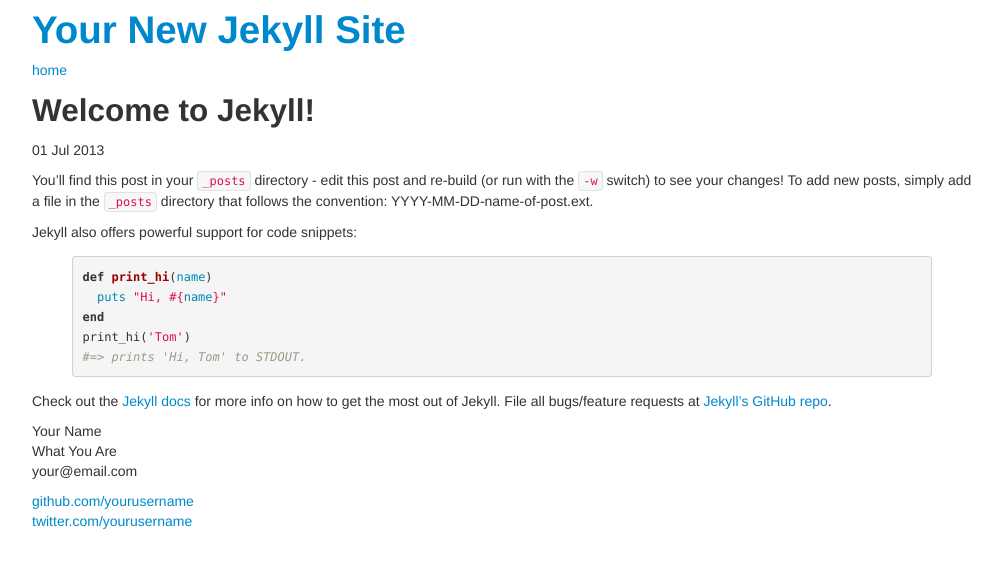
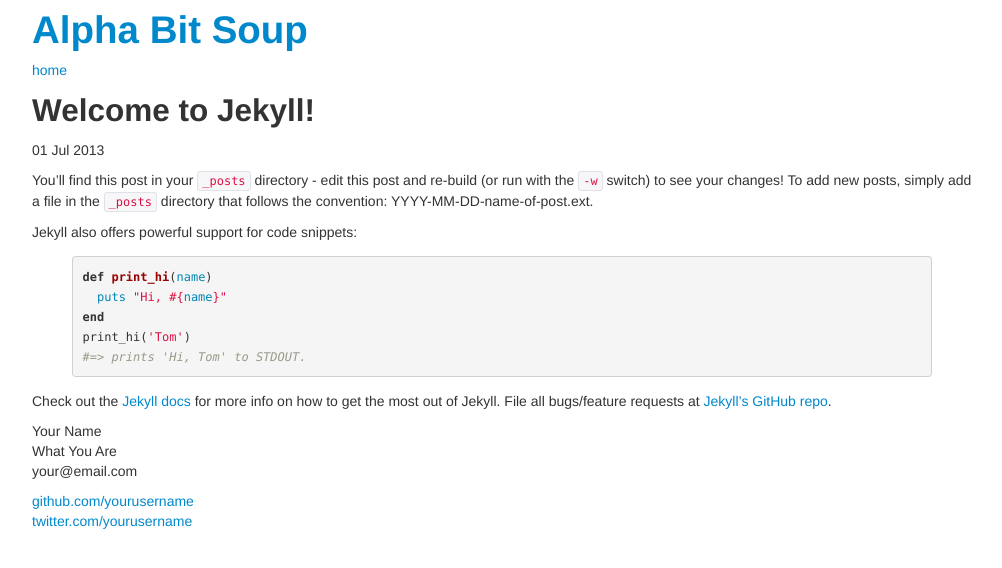
Before and after one commit to mcondie/alphabit, a Jekyll site: the page built from _posts/2013-07-01-welcome-to-jekyll.markdown, in a window 1280 px wide. Shown: the top 568 px of the page, without its empty margins (138-1140 px from the left). Built offline with Jekyll 4.4.1, drawn with Linux system fonts in a browser that asks for light colours.

```diff
--- a/_config.yml
+++ b/_config.yml
@@ -1,2 +1,4 @@
-name: Your New Jekyll Site
+name: Alpha Bit Soup
 pygments: true
+
+exclude: ["vendor"]
```
